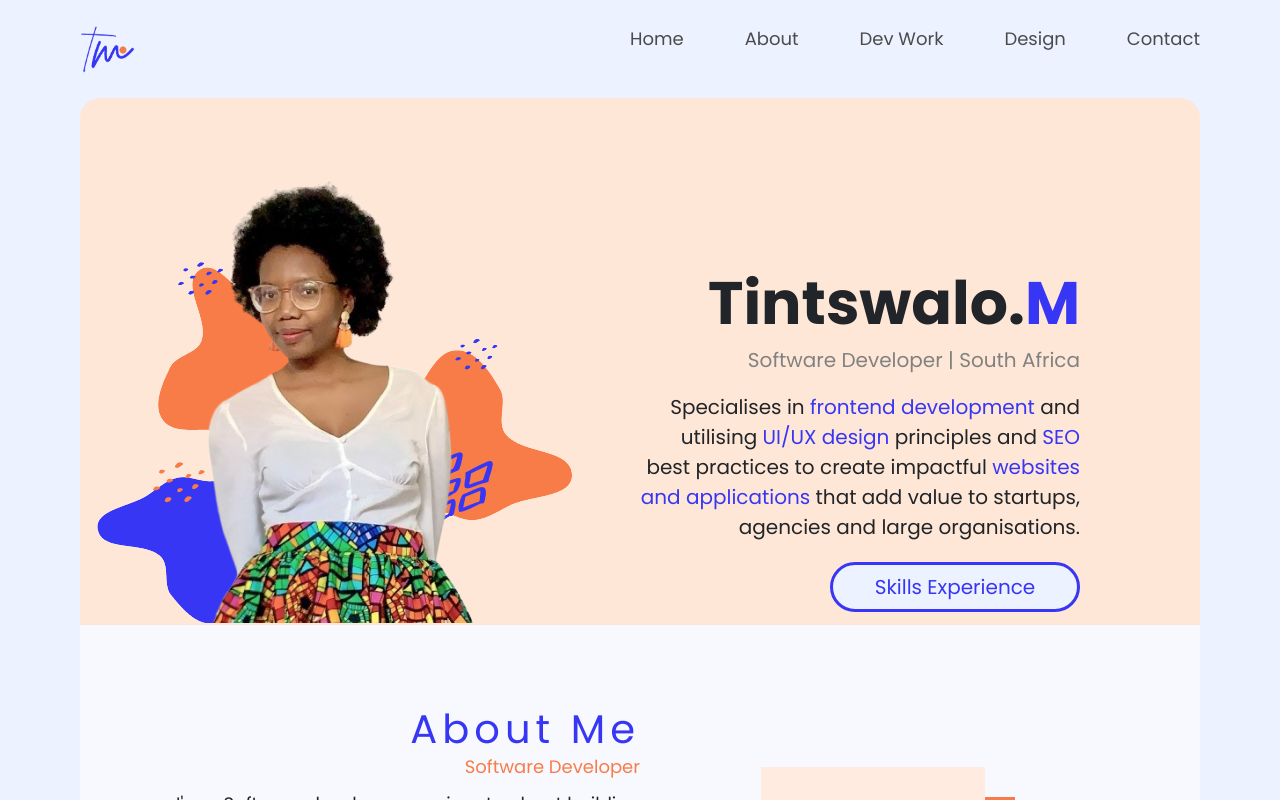
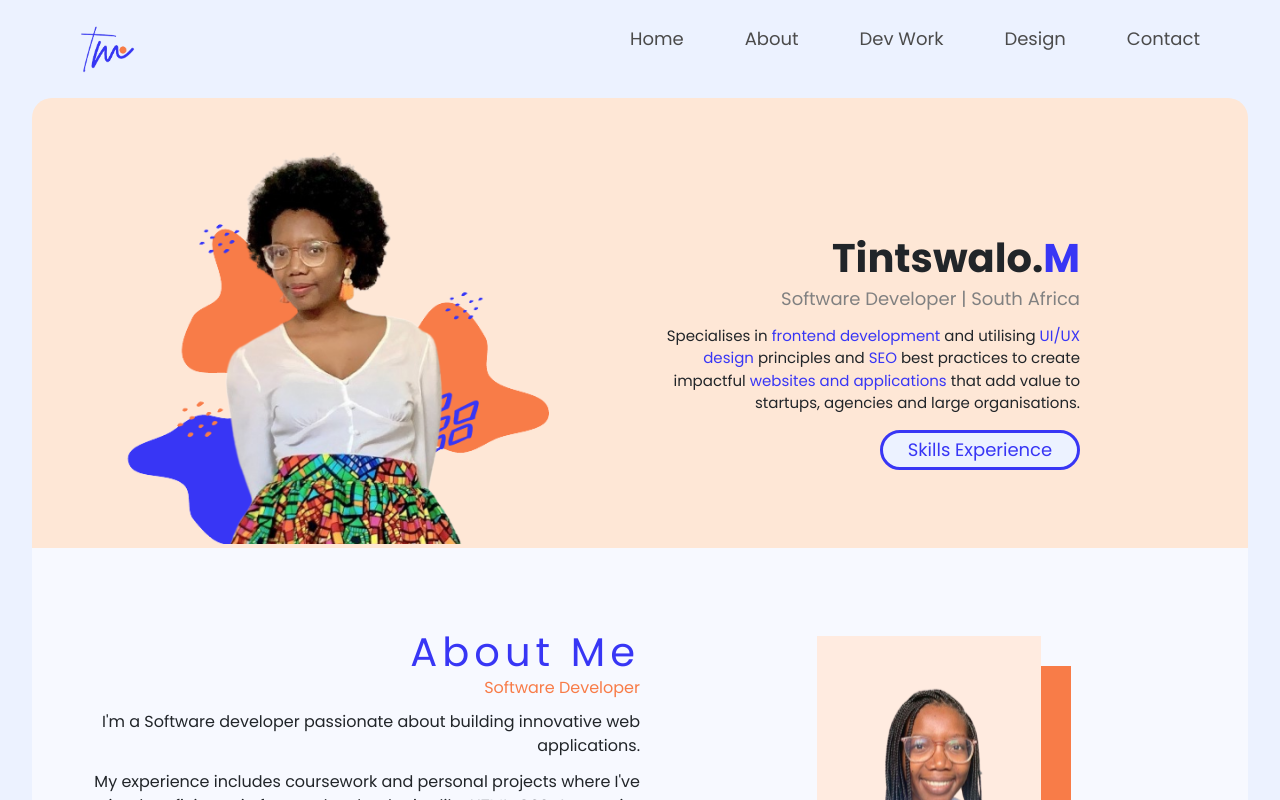
Before and after one commit to calcaventia/my-portfolio-react, a React (Create React App) app: page / in a window 1280 px wide. Shown: the top 800 px of the page. Built offline with nearby package versions, Linux system fonts and the light colour scheme.

Commit message:
fixing landing page screen responsiveness

```diff
--- a/src/pages/LandingPage/LandingPage.css
+++ b/src/pages/LandingPage/LandingPage.css
@@ -296,11 +296,11 @@ h4 {
   font-size: 40px;
 }
 
-@media screen and (max-width: 900px) {
+@media screen and (max-width: 900px) and (orientation: portrait) {
   .hero-container {
     margin: 0 auto;
     padding: 0;
-    width: 95%;
+    width: 100%;
     height: 710px;
   }
 
@@ -343,7 +343,7 @@ h4 {
   }
 
   .content-background {
-    width: 95%;
+    width: 100%;
   }
 
   .about-container {
@@ -441,7 +441,7 @@ h4 {
   .experience-container {
     margin: 0 auto;
     padding: 80px 0 80px 0;
-    width: 300px;
+    width: 95%;
     align-content: center;
   }
 
@@ -451,7 +451,7 @@ h4 {
 
   .experience-container p {
     font-size: 16px;
-    width: 300px;
+    width: 95%;
     text-align: center;
   }
 
@@ -471,24 +471,24 @@ h4 {
 
   .contact-container {
     margin-bottom: 60px;
-    width: 95%;
+    width: 100%;
     height: 300px;
   }
 
   .contact-container p {
     padding: 90px 0 0 0;
     font-size: 24px;
-    width: 300px;
+    width: 95%;
     text-align: center;
   }
 }
 
-@media screen and (min-width: 901px) and (max-width: 2688px) and (orientation: portrait) {
+@media screen and (min-width: 901px) and (max-width: 2288px) and (orientation: landscape) {
   .hero-container {
     margin: 0 auto;
     padding: 0;
-    width: 95%;
-    height: 350px;
+    max-width: 95%;
+    height: 450px;
   }
 
   .hero-image {
@@ -502,16 +502,16 @@ h4 {
     margin: 0;
     padding: 0;
     margin-top: 30px;
-    max-width: 300px;
+    max-width: 70%;
   }
   .author-name {
     font-size: 40px;
   }
 
   .hero-text {
-    margin-top: 40px;
-    width: 350px;
-    text-align: center;
+    margin-top: 130px;
+    width: 100%;
+    text-align: right;
   }
 
   .hero-text h1 {
@@ -519,7 +519,7 @@ h4 {
   }
 
   .hero-text .body-text-medium {
-    padding: 15px 15px;
+    padding: 15px 0px;
     font-size: 15px;
   }
 
@@ -671,7 +671,7 @@ h4 {
   .contact-container p {
     padding: 90px 0 0 0;
     font-size: 24px;
-    width: 600px;
+    width: 95%;
     text-align: center;
   }
 }
```
